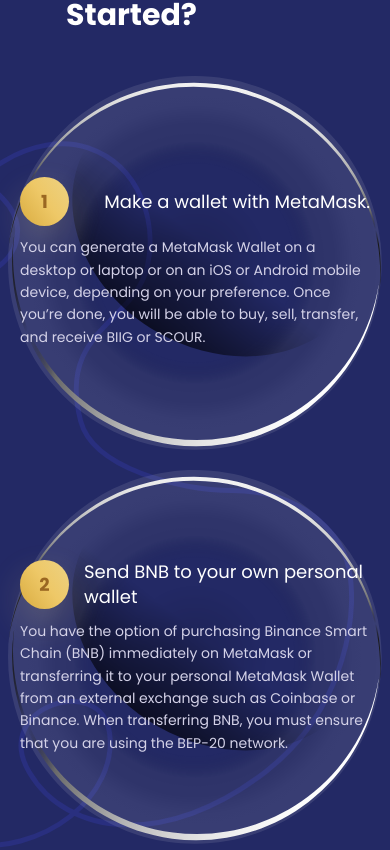
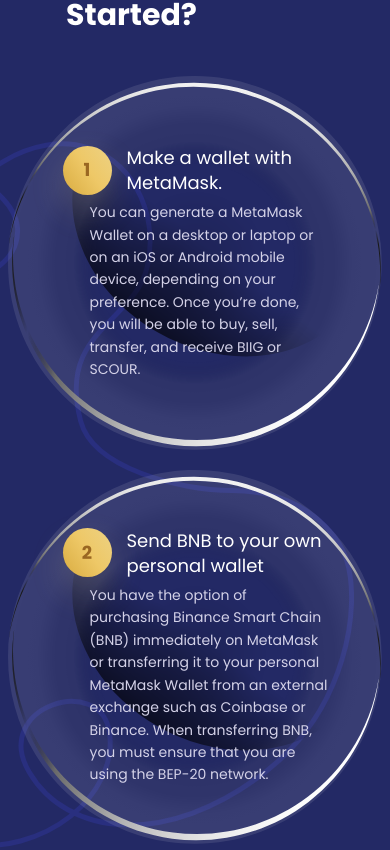
Before and after one commit to muhammadqamar/big-fishfi, a Next.js app: page / in a window 390 px wide. Shown: the part 3314-4164 px from the top of the page. Built offline with nearby package versions, Linux system fonts and the light colour scheme.

Commit message:
responsive fix

```diff
--- a/src/components/homePage/purchase.js
+++ b/src/components/homePage/purchase.js
@@ -27,7 +27,8 @@
         bgRepeat="no-repeat"
         pos="absolute"
       />
-      <Container maxW="1440px" m="auto" pos="absolute">
+      <Box pos="absolute" w="100%">
+        <Container maxW="1440px" m="auto">
           {/* section One */}
           <Flex
             w="100%"
@@ -41,14 +42,14 @@
                 How Do I Purchase?
               </Text>
               <Text className="para-text" color="#D4D2E8">
-              The most reliable marketplace for buying and selling BIIG and SCOUR is our MegaloSwap
-              platform; however, these items are also available on Uniswap (UNI) and PancakeSwap
-              (CAKE). It is important to take into consideration that, apart from MegaloSwap,
-              exchanges that support one might not support the other.
+                The most reliable marketplace for buying and selling BIIG and SCOUR is our
+                MegaloSwap platform; however, these items are also available on Uniswap (UNI) and
+                PancakeSwap (CAKE). It is important to take into consideration that, apart from
+                MegaloSwap, exchanges that support one might not support the other.
                 <br /> <br /> Because BIIG is a decentralised experiment, we make it a point to
                 encourage the use of DEXs whenever possible. If you decide to use a CEX instead, you
-              should make sure to do some research on it beforehand to ensure that it is absolutely
-              safe and secure for your capital.
+                should make sure to do some research on it beforehand to ensure that it is
+                absolutely safe and secure for your capital.
               </Text>
             </Box>
 
@@ -102,6 +103,7 @@
           </Box>
         </Container>
       </Box>
+    </Box>
   );
 };
 
--- a/src/utils/startedCard.js
+++ b/src/utils/startedCard.js
@@ -23,8 +23,8 @@
       pos={{ base: "inherit", lg: "absolute" }}
       mb={{ base: "20px", lg: "0" }}
     >
-      <Box w="350px">
-        <Flex justify="space-between" align="center" mb="10px">
+      <Box w={{ base: "285px", lg: "350px" }} p={{ base: "10px", lg: "0" }}>
+        <Flex justify="space-between" align="center" mb={{ base: "6px", lg: "10px" }}>
           <Box
             flexShrink="0"
             fontWeight="700"
@@ -36,7 +36,7 @@
             {data.id}
           </Box>
           <Text
-            ml={{ base: "15px", md: "20px" }}
+            ml={{ base: "15px", lg: "20px" }}
             className="sub-heading-two"
             lineHeight="140%"
             fontSize={{ base: "18px", lg: "20px" }}
@@ -45,7 +45,12 @@
             {data.title}
           </Text>
         </Flex>
-        <Text className="para-text" fontSize={{ base: "14px", lg: "18px" }} color="#D4D2E8">
+        <Text
+          className="para-text"
+          fontSize={{ base: "14px", lg: "18px" }}
+          color="#D4D2E8"
+          pl={{ base: "27px", lg: "0" }}
+        >
           {data.about}
         </Text>
       </Box>
```
Lines whose indentation alone changed are shown as unchanged.
